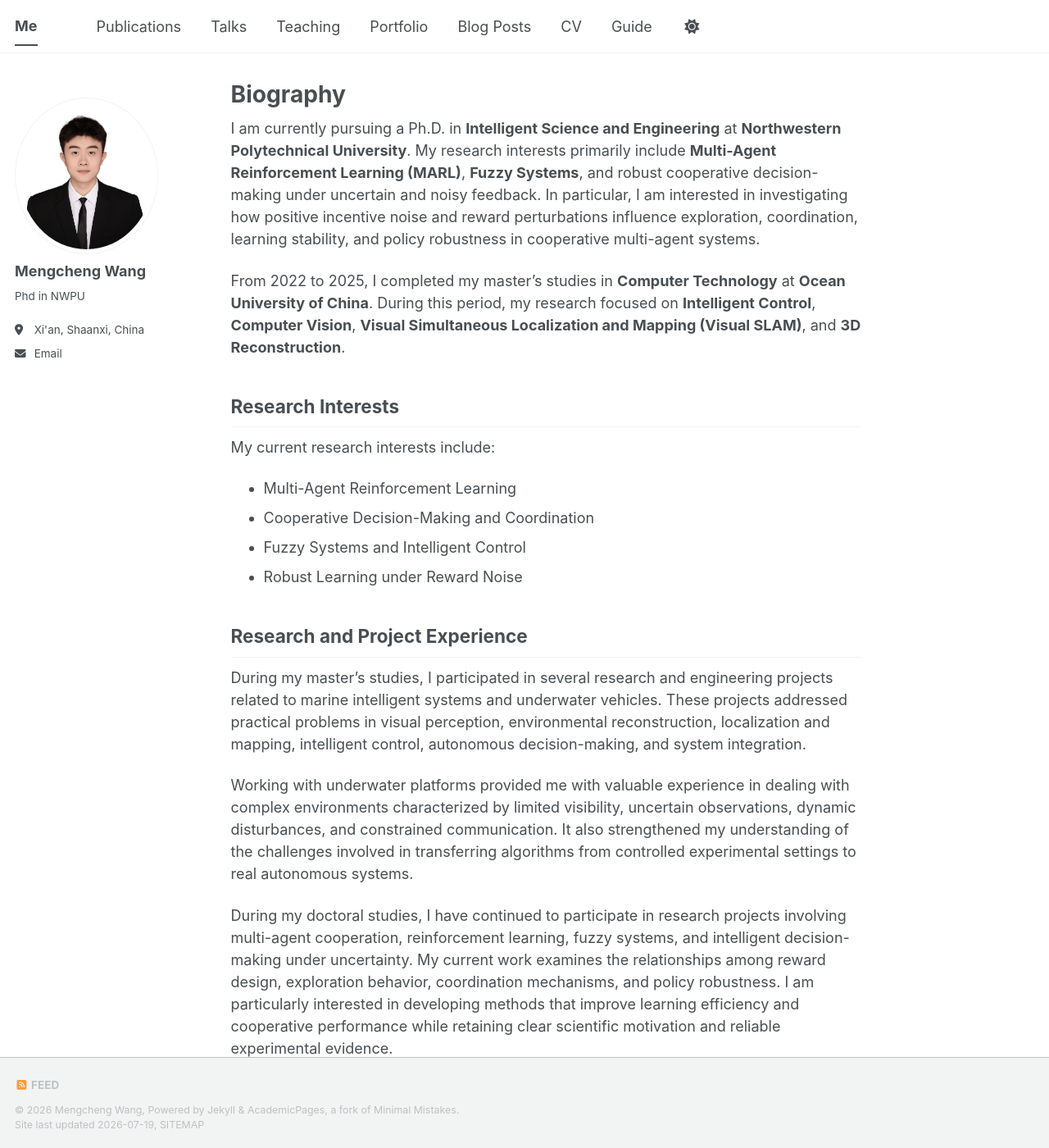
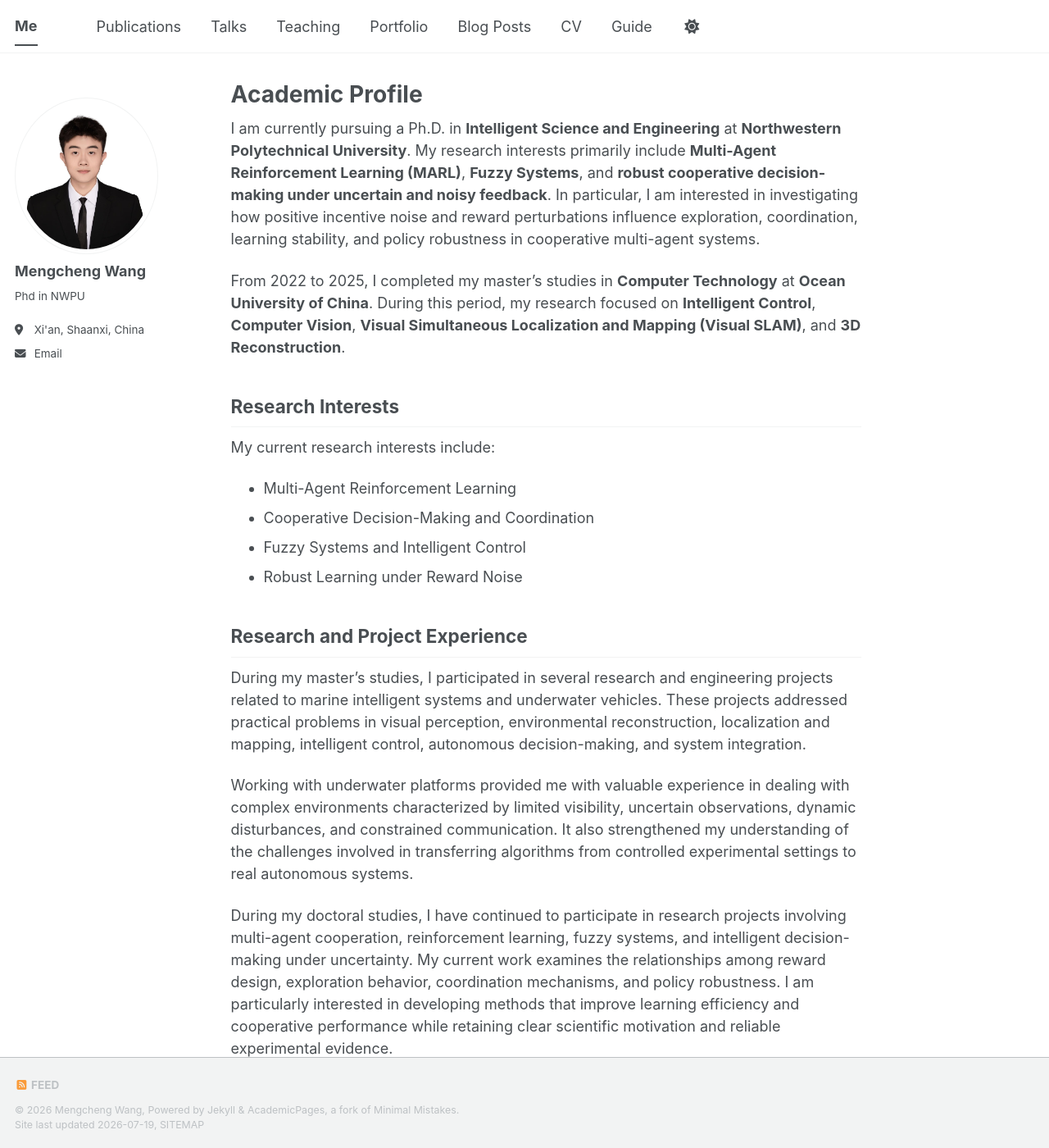
Before and after one commit to WMCCheng/WMCCheng.github.io, a Jekyll site: the page built from _pages/about.md, in a window 1280 px wide and 1400 px high. Shown: the whole window at 82% size. Built offline with Jekyll 4.4.1, drawn with Linux system fonts in a browser that asks for light colours; a style sheet for code colours, icons or effects is not loaded; some of the changed text lies outside the part shown.

Commit message:
Update about.md

```diff
--- a/_pages/about.md
+++ b/_pages/about.md
@@ -1,13 +1,13 @@
 ---
 permalink: /
-title: "Biography"
+title: "Academic Profile"
 author_profile: true
 redirect_from:
   - /about/
   - /about.html
 ---
 
-I am currently pursuing a Ph.D. in **Intelligent Science and Engineering** at **Northwestern Polytechnical University**. My research interests primarily include **Multi-Agent Reinforcement Learning (MARL)**, **Fuzzy Systems**, and robust cooperative decision-making under uncertain and noisy feedback. In particular, I am interested in investigating how positive incentive noise and reward perturbations influence exploration, coordination, learning stability, and policy robustness in cooperative multi-agent systems.
+I am currently pursuing a Ph.D. in **Intelligent Science and Engineering** at **Northwestern Polytechnical University**. My research interests primarily include **Multi-Agent Reinforcement Learning (MARL)**, **Fuzzy Systems**, and **robust cooperative decision-making under uncertain and noisy feedback**. In particular, I am interested in investigating how positive incentive noise and reward perturbations influence exploration, coordination, learning stability, and policy robustness in cooperative multi-agent systems.
 
 From 2022 to 2025, I completed my master's studies in **Computer Technology** at **Ocean University of China**. During this period, my research focused on **Intelligent Control**, **Computer Vision**, **Visual Simultaneous Localization and Mapping (Visual SLAM)**, and **3D Reconstruction**.
 
@@ -28,11 +28,7 @@ Working with underwater platforms provided me with valuable experience in dealin
 
 During my doctoral studies, I have continued to participate in research projects involving multi-agent cooperation, reinforcement learning, fuzzy systems, and intelligent decision-making under uncertainty. My current work examines the relationships among reward design, exploration behavior, coordination mechanisms, and policy robustness. I am particularly interested in developing methods that improve learning efficiency and cooperative performance while retaining clear scientific motivation and reliable experimental evidence.
 
-These experiences have gradually shaped my broader research objective: to establish meaningful connections among intelligent perception, autonomous control, and collaborative learning, and to develop autonomous systems capable of making reliable decisions and coordinating effectively in complex environments.
-
 ## Research Perspective
-
-I believe that progress in intelligent systems requires a careful balance between methodological innovation, rigorous experimentation, and practical relevance. My goal is to conduct research that provides clear scientific insight, reproducible empirical evidence, and potential value for real-world autonomous systems.
 
 I value open academic discussion, careful scientific inquiry, and constructive collaboration. I warmly welcome opportunities to exchange ideas and collaborate with researchers, students, and engineers working in multi-agent reinforcement learning, intelligent control, fuzzy systems, computer vision, marine robotics, and related areas.
 
```
